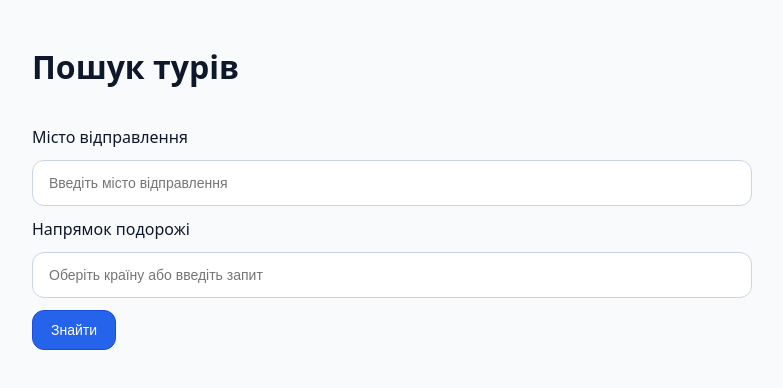
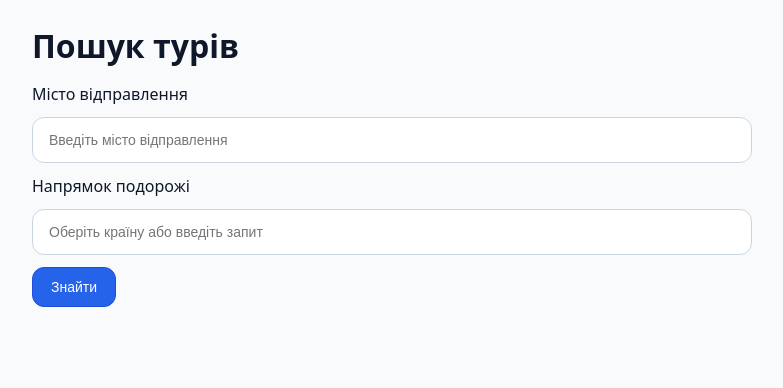
Before and after one commit to Romaleso261981/tour-search, a React (Vite) app: page / in a window 1280 px wide. Shown: the top 388 px of the page, without its empty margins (82-865 px from the left). Built offline with nearby package versions, Linux system fonts and the light colour scheme.

Commit message:
feat: integrate Header component into App for improved layout and structure

```diff
--- a/src/App.tsx
+++ b/src/App.tsx
@@ -1,5 +1,6 @@
 import { Routes, Route } from 'react-router-dom';
 import { AppRoute } from './routes';
+import { Header } from './components/Header';
 import { HomePage } from './pages/HomePage';
 import { OfferPage } from './pages/OfferPage';
 
@@ -7,9 +8,7 @@ export function App() {
 
   return (
     <div className="container">
-      <header className="header">
-        <h1>Пошук турів</h1>
-      </header>
+      <Header />
       <Routes>
         <Route path={AppRoute.Home} element={<HomePage />} />
         <Route path={AppRoute.Offer} element={<OfferPage />} />
--- /dev/null
+++ b/src/components/Header/Header.tsx
@@ -0,0 +1,9 @@
+import styles from './header.module.css';
+
+export function Header() {
+  return (
+    <header className={styles.header}>
+      <h1 className={styles.title}>Пошук турів</h1>
+    </header>
+  );
+}
--- /dev/null
+++ b/src/components/Header/header.module.css
@@ -0,0 +1,10 @@
+.header {
+  display: flex;
+  align-items: center;
+  justify-content: space-between;
+  margin-bottom: 16px;
+}
+
+.title {
+  margin: 0;
+}
--- /dev/null
+++ b/src/components/Header/index.tsx
@@ -0,0 +1 @@
+export { Header } from './Header';
```
